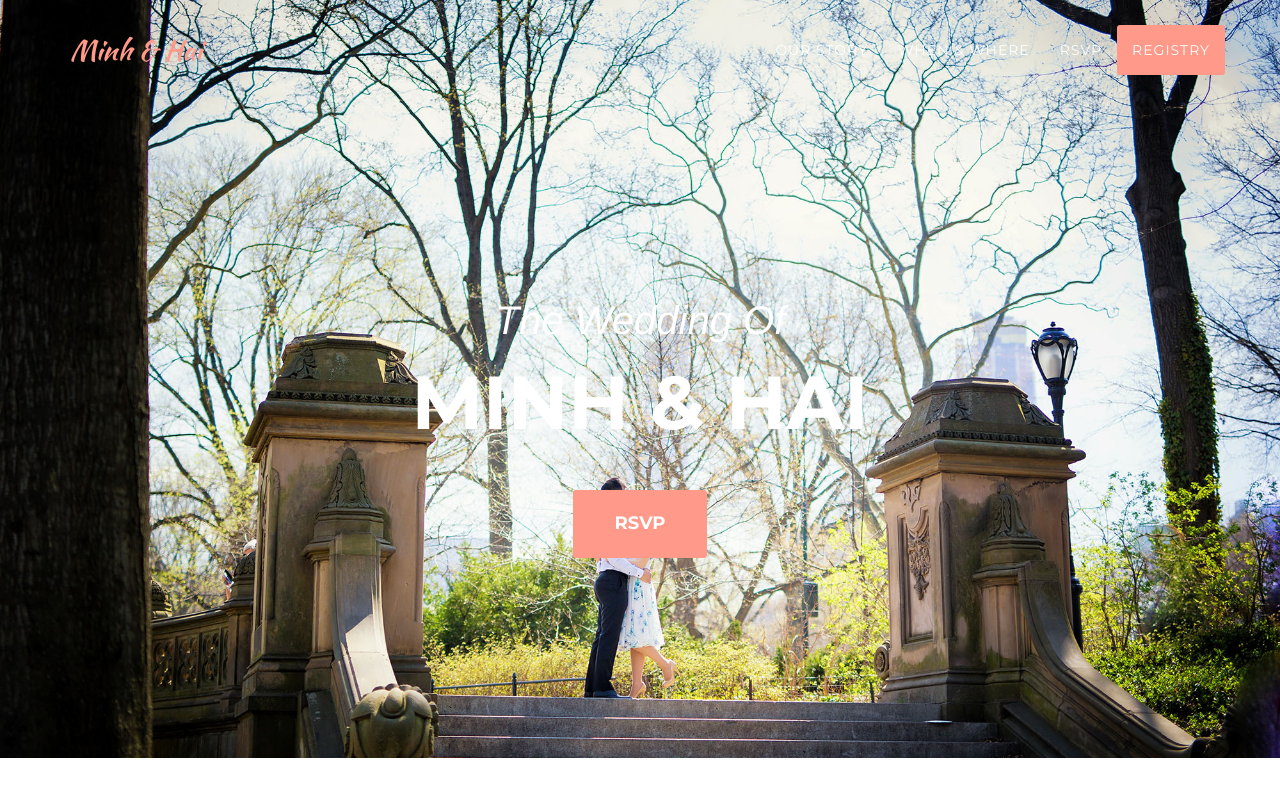
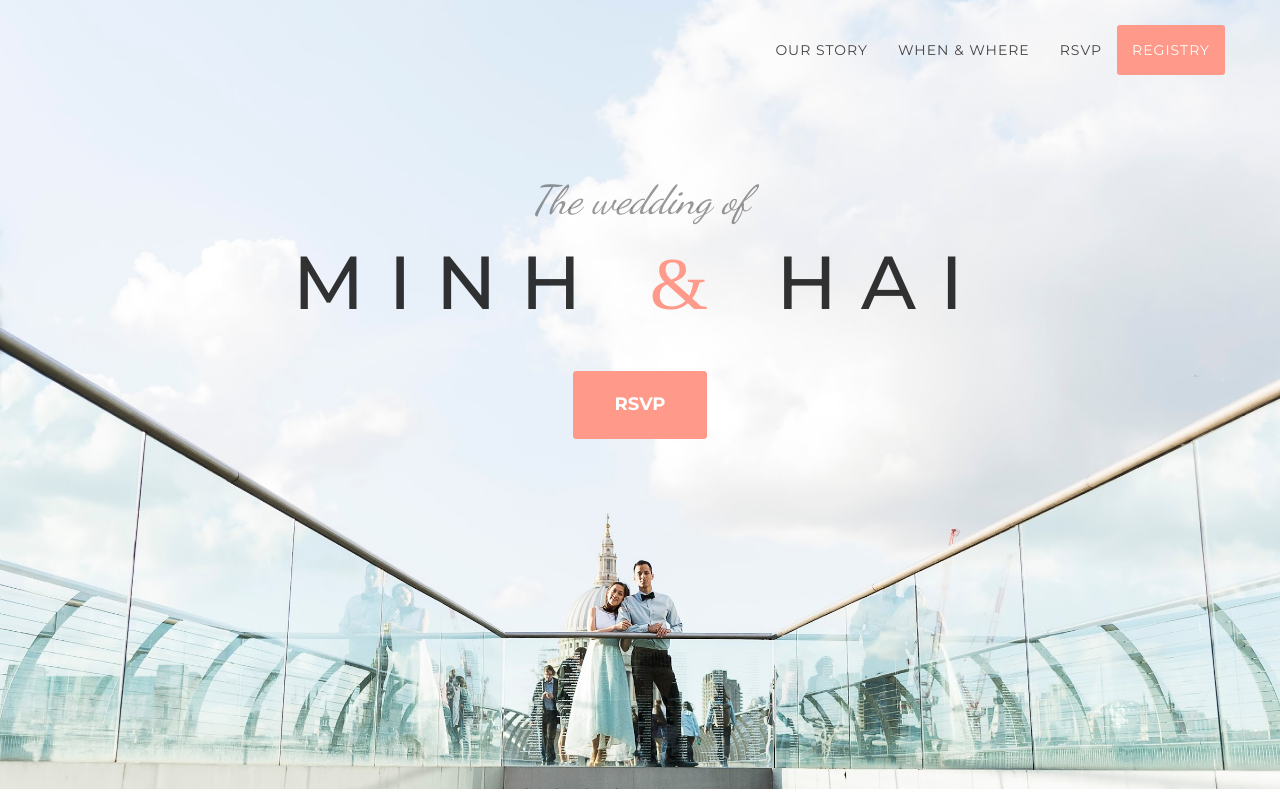
Before and after one commit to macduy/minh-hai, a website: page index.html in a window 1280 px wide. Shown: the top 800 px of the page. Drawn offline with nearby package versions, Linux system fonts and the light colour scheme; a web font is replaced by a local one.

Commit message:
Update styles

```diff
--- a/index.html
+++ b/index.html
@@ -16,10 +16,11 @@
 
     <!-- Custom Fonts -->
     <link href="vendor/font-awesome/css/font-awesome.min.css" rel="stylesheet" type="text/css">
-    <link href="https://fonts.googleapis.com/css?family=Montserrat:400,700" rel="stylesheet" type="text/css">
-    <link href='https://fonts.googleapis.com/css?family=Kaushan+Script' rel='stylesheet' type='text/css'>
+    <link href="https://fonts.googleapis.com/css?family=Montserrat:400,500,700" rel="stylesheet" type="text/css">
+    <link href="https://fonts.googleapis.com/css?family=Alice" rel="stylesheet">
+    <link href='https://fonts.googleapis.com/css?family=Dancing+Script' rel='stylesheet' type='text/css'>
     <link href='https://fonts.googleapis.com/css?family=Droid+Serif:400,700,400italic,700italic' rel='stylesheet' type='text/css'>
-    <link href='https://fonts.googleapis.com/css?family=Roboto+Slab:400,100,300,700' rel='stylesheet' type='text/css'>
+    <link href='https://fonts.googleapis.com/css?family=PT+Serif:400,100,300,700' rel='stylesheet' type='text/css'>
 
     <!-- Theme CSS -->
     <link href="css/agency.min.css" rel="stylesheet">
@@ -43,7 +44,7 @@
                 <button type="button" class="navbar-toggle" data-toggle="collapse" data-target="#bs-example-navbar-collapse-1">
                     <span class="sr-only">Toggle navigation</span> Menu <i class="fa fa-bars"></i>
                 </button>
-                <a class="navbar-brand page-scroll" href="#page-top">Minh &amp; Hai</a>
+                <a class="navbar-brand page-scroll" href="#page-top">Minh <span class="decorative-ampersand">&amp;</span> Hai</a>
             </div>
 
             <!-- Collect the nav links, forms, and other content for toggling -->
@@ -75,8 +76,8 @@
     <header>
         <div class="container">
             <div class="intro-text">
-                <div class="intro-lead-in">The Wedding Of</div>
-                <div class="intro-heading">Minh &amp; Hai</div>
+                <div class="intro-lead-in">The wedding of</div>
+                <div class="intro-heading">Minh <span class="decorative-ampersand">&amp;</span> Hai</div>
                 <a href="#rsvp" class="page-scroll btn btn-xl">RSVP</a>
             </div>
         </div>
@@ -408,7 +409,21 @@
             <div class="row">
                 <div class="col-lg-12 text-center">
                     <h2 class="section-heading">Where &amp; When</h2>
-                    <h3 class="section-subheading text-muted">Lorem ipsum dolor sit amet consectetur.</h3>
+                </div>
+            </div>
+            <div class="row">
+                <div class="col-md-8">
+                    <p>
+                        <b>Date:</b> 30th September
+                        <b>Morning guests:</b>Arrive 2:00pm for 2:30pm ceremony
+                        <b>Evening guests:</b>Arrive 7pm for evening reception
+                    </p>
+                    <p>
+                        <b>Location: </b>Lady Margaret Hall
+                    </p>
+                </div>
+                <div class="col-md-4">
+                    <img class="img-responsive img-thumbnail center-block" src="map.png" />
                 </div>
             </div>
         </div>
--- a/less/agency.less
+++ b/less/agency.less
@@ -75,17 +75,36 @@ h1, h2, h3, h4, h5, h6 {
     font-weight: 700;
     border-radius: 3px;
     font-size: 18px;
-    padding: 20px 40px;
+    padding: 10px 30px;
+}
+
+@media(min-width:768px) {
+    .btn-xl {
+        .button-variant(white; @theme-primary; @theme-primary);
+        .heading-font;
+        font-weight: 700;
+        border-radius: 3px;
+        font-size: 18px;
+        padding: 20px 40px;
+    }
 }
 
 // Custom Navigation Bar
 
+.decorative-ampersand {
+    font-family: "Alice";
+    font-weight: normal;
+    color: @theme-primary;
+}
+
 .navbar-custom {
-    background-color: @gray-darker;
+    background-color: @navbar-colour;
     border-color: transparent;
     .navbar-brand {
-        color: @theme-primary;
-        .script-font;
+        color: rgb(52, 44, 44);
+        font-weight: 500;
+        letter-spacing: 8px;
+        .heading-font;
         &:hover,
         &:focus,
         &:active,
@@ -113,7 +132,7 @@ h1, h2, h3, h4, h5, h6 {
                 .heading-font;
                 font-weight: 400;
                 letter-spacing: 1px;
-                color: white;
+                color: @navbar-text-colour;
                 &:hover,
                 &:focus {
                     color: @theme-primary;
@@ -143,6 +162,7 @@ h1, h2, h3, h4, h5, h6 {
         transition: padding 0.3s;
         border: none;
         .navbar-brand {
+            opacity: 0.0;
             font-size: 2em;
             -webkit-transition: all 0.3s;
             -moz-transition: all 0.3s;
@@ -158,16 +178,17 @@ h1, h2, h3, h4, h5, h6 {
 
 @media(min-width:768px) {
     .navbar-custom.affix {
-        background-color: @gray-darker;
+        background-color: @navbar-colour;
         padding: 10px 0;
         .navbar-brand {
+            opacity: 1.0;
             font-size: 1.5em;
         }
     }
 }
 
 header {
-    background-image: url('../img/central-park-bridge.jpg');
+    background-image: url('../img/millennium-bridge.jpg');
     background-repeat: no-repeat;
     background-attachment: scroll;
     background-position: center center;
@@ -175,10 +196,11 @@ header {
     text-align: center;
     color: white;
     .intro-text {
-        padding-top: 100px;
-        padding-bottom: 50px;
+        padding-top: 190px;
+        padding-bottom: 350px;
         .intro-lead-in {
-            .serif-font;
+            .script-font;
+            color: rgba(0, 0, 0, 60%);
             font-style: italic;
             font-size: 22px;
             line-height: 22px;
@@ -186,8 +208,10 @@ header {
         }
         .intro-heading {
             .heading-font;
-            font-weight: 700;
-            font-size: 50px;
+            color: rgba(0, 0, 0, 80%);
+            font-weight: 500;
+            letter-spacing: 15pt;
+            font-size: 40px;
             line-height: 50px;
             margin-bottom: 25px;
         }
@@ -197,10 +221,11 @@ header {
 @media(min-width:768px) {
     header {
         .intro-text {
-            padding-top: 300px;
-            padding-bottom: 200px;
+            padding-top: 180px;
+            padding-bottom: 350px;
             .intro-lead-in {
-                .serif-font;
+                color: rgba(0, 0, 0, 40%);
+                .script-font;
                 font-style: italic;
                 font-size: 40px;
                 line-height: 40px;
@@ -208,7 +233,9 @@ header {
             }
             .intro-heading {
                 .heading-font;
-                font-weight: 700;
+                color: rgba(0, 0, 0, 80%);
+                letter-spacing: 18pt;
+                font-weight: 500;
                 font-size: 75px;
                 line-height: 75px;
                 margin-bottom: 50px;
--- a/less/mixins.less
+++ b/less/mixins.less
@@ -56,14 +56,26 @@
 }
 
 .script-font() {
-  font-family: "Kaushan Script", "Helvetica Neue", Helvetica, Arial, cursive;
+  font-family: "Dancing Script", "Helvetica Neue", Helvetica, Arial, cursive;
 }
 
 .body-font() {
-  font-family: "Roboto Slab", "Helvetica Neue", Helvetica, Arial, sans-serif;
+  font-family: "PT Serif", "Helvetica Neue", Helvetica, Arial, sans-serif;
 }
 
 .heading-font() {
   font-family: "Montserrat", "Helvetica Neue", Helvetica, Arial, sans-serif;
   text-transform: uppercase;
 }
+
+.gradient(@type; @colors; @dir: 0deg; @prefixes: webkit, moz, ms, o; @index: length(@prefixes)) when (@index > 0) {
+    .gradient(@type; @colors; @dir; @prefixes; (@index - 1));
+
+    @prefix  : extract(@prefixes, @index);
+    @dir-old : 90 - (@dir);
+
+    background-image: ~"-@{prefix}-@{type}-gradient(@{dir-old}, @{colors})";
+  & when ( @index = length(@prefixes) ) {
+        background-image: ~"@{type}-gradient(@{dir}, @{colors})";
+    }
+}
--- a/less/variables.less
+++ b/less/variables.less
@@ -11,3 +11,6 @@
 @gray:             lighten(@gray-base, 33.5%); // #555
 @gray-light:       lighten(@gray-base, 46.7%); // #777
 @gray-lighter:     lighten(@gray-base, 93.5%); // #eee
+
+@navbar-colour:    #eeeeee;
+@navbar-text-colour: #444444;
```
Also changed, not shown: css/agency.css, css/agency.min.css, img/millennium-bridge.jpg (added).
